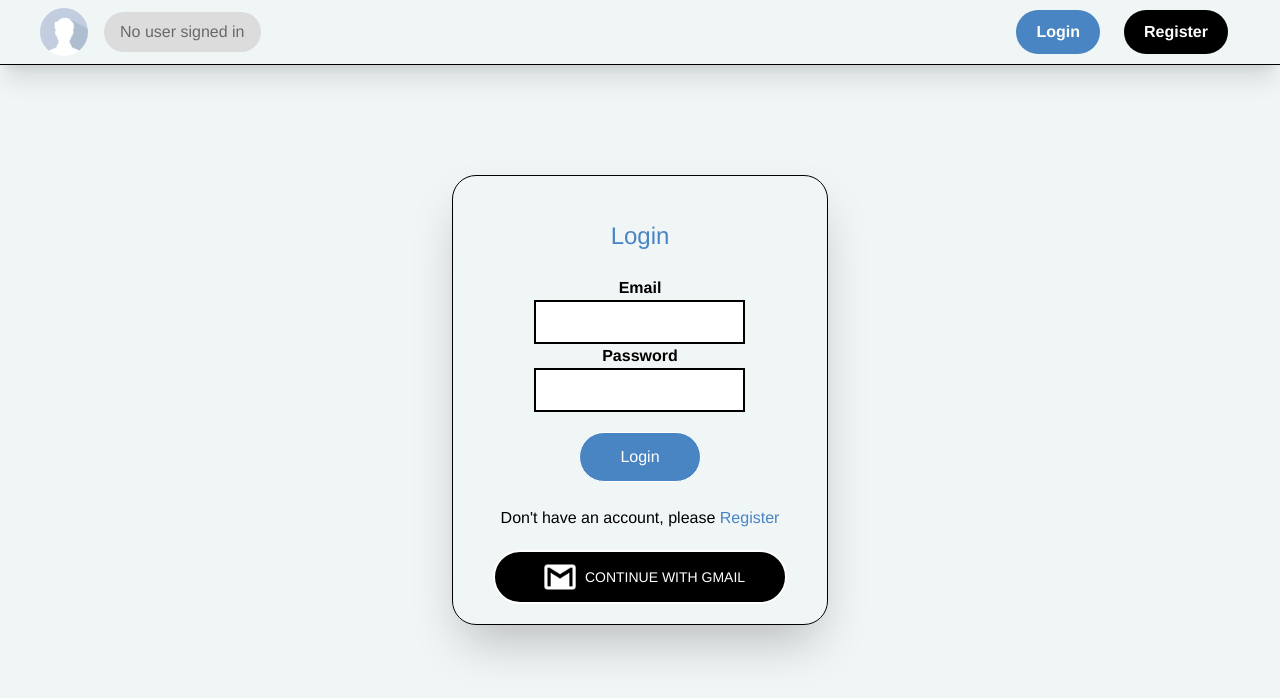
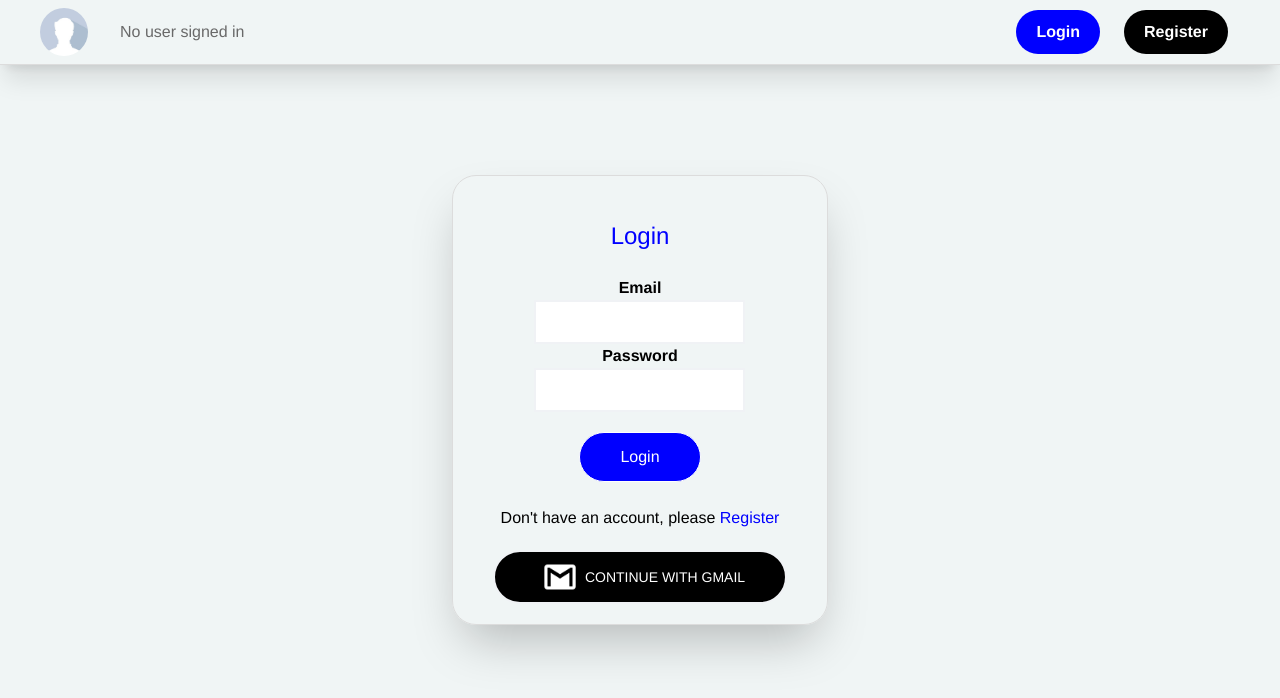
Before and after one commit to artush-alexanyan/eccomerce-tailwind, a Vue app: page / in a window 1280 px wide. Shown: the top 698 px of the page. Built offline with nearby package versions, Linux system fonts and the light colour scheme; no server answers.

Commit message:
fixing colors

```diff
--- a/src/app-components/AppNavbar.vue
+++ b/src/app-components/AppNavbar.vue
@@ -4,7 +4,7 @@
         <!-- AUTHENTICATED USER NAVBAR WITH LOGIN/REGISTRATION PAGES -->
 
         <div
-            class="flex justify-between items-center border-b fixed top-0 w-full shadow-xl py-2"
+            class="flex justify-between items-center border-b border-b-gray-100 fixed top-0 w-full shadow-xl py-2"
             v-show="isUserSigned == false"
         >
             <div class="flex jutify-between items-center ml-10 w-50">
@@ -21,7 +21,7 @@
 
                 <button
                     type="button"
-                    class="text-gray-500 bg-gray-100 hidden md:block rounded-full ml-4 px-4 py-2"
+                    class="text-gray-500 bg-gray-0 hidden md:block rounded-full ml-4 px-4 py-2"
                 >
                 No user signed in
                 </button>
@@ -31,7 +31,7 @@
                 v-if="isUserSigned == false"
             >
                 <button
-                    class="px-5 rounded-full border-0 text-white bg-blue-500  py-2.5 font-bold text-md mx-3"
+                    class="px-5 rounded-full border-0 text-white bg-blue-600  py-2.5 font-bold text-md mx-3"
                 >
                     <router-link to="/">Login</router-link>
                 </button>
--- a/src/app-components/AppSignOutButton.vue
+++ b/src/app-components/AppSignOutButton.vue
@@ -4,13 +4,13 @@
             class="flex justify-start items-center md:py-3 px-3 cursor-pointer"
             @click="UserSignOut"
         >
-            <div class="rounded-full bg-gray-100 h-10 w-10 border flex justify-center items-center">
+            <div class="rounded-full bg-gray-50 h-10 w-10 flex justify-center items-center">
                 <font-awesome-icon
                     icon="fa-solid fa-right-from-bracket"
                     class="font-semibold text-xl"
                 />
             </div>
-            <p class="text-sm font-semybold mx-3">
+            <p class="text-base font-bold mx-3">
                 Log out
             </p>
         </li>
--- a/src/app-components/NavAvatarBtn.vue
+++ b/src/app-components/NavAvatarBtn.vue
@@ -13,7 +13,7 @@
                     <div v-if="showUserInfo" class="bg-white md:w-96 w-72 mt-5 shadow-xl rounded-lg py-2 border border-gray-200">
                         <router-link to="/user/me">
                             <div
-                                class="card rounded-lg border mx-3 p-2 flex items-center"
+                                class="card rounded-lg border border-gray-200 mx-3 p-2 flex items-center"
                                 @click="showUserInfo = false"
                             >
                                 <img
@@ -30,7 +30,7 @@
                                 :key="item.title"
                                 @click="showUserInfo = flase"
                             >
-                                <div class="rounded-full bg-gray-100 h-10 w-10 border flex justify-center items-center">
+                                <div class="rounded-full bg-gray-50 h-10 w-10 flex justify-center items-center">
                                     <font-awesome-icon
                                         :icon="item.icon"
                                         class="font-semibold text-xl"
--- a/src/components/auth/AppLogin.vue
+++ b/src/components/auth/AppLogin.vue
@@ -5,27 +5,27 @@
         </div>
         <div class="w-full h-screen" v-else>
             <div class="flex h-full justify-center items-center">
-                <div class="card border rounded-3xl px-10 py-5 shadow-2xl rounded-0 text-center">
-                    <h1 class="text-center text-blue-500 text-2xl my-6">Login</h1>
+                <div class="card border border-gray-100 rounded-3xl px-10 py-5 shadow-2xl rounded-0 text-center">
+                    <h1 class="text-center text-blue-600 text-2xl my-6">Login</h1>
                     <form>
                       <label class="text-md font-bold">Email</label><br>
                       <input
-                        class="rounded-0 border-2 py-2 px-15"
+                        class="rounded-0 border-2 border-gray-50  py-2 px-15"
                         type="text"
                       ><br>
                       <label class="text-md font-bold">Password</label><br>
                       <input
-                        class="rounded-0 border-2 py-2 px-15"
+                        class="rounded-0 border-2 border-gray-50 py-2 px-15"
                         type="password"
                       ><br>
-                      <button class="mt-5 rounded-full px-10 py-3 border text-white bg-blue-500">Login</button>
+                      <button class="mt-5 rounded-full px-10 py-3 border text-white bg-blue-600">Login</button>
                     </form>
                     <p class="mt-6">
-                      Don't have an account, please <router-link to="/register" class="text-blue-500">Register</router-link>
+                      Don't have an account, please <router-link to="/register" class="text-blue-600">Register</router-link>
                     </p>
                     <div class="text-center mt-5">
                         <button
-                          class="rounded-full bg-black text-white text-bold flex border-2 items-center text-sm px-10 justify-between uppercase"
+                          class="rounded-full bg-black text-white text-bold flex border-2 border-gray-50 items-center text-sm px-10 justify-between uppercase"
                           @click="continueWithGmail"
                         >
                             <img src="../../assets/images/gmail.png" class="gmail_img" alt="gmail">
--- a/src/e-commerce/user/UserAddStory.vue
+++ b/src/e-commerce/user/UserAddStory.vue
@@ -3,6 +3,13 @@
         <div class="flex justify-center">
             <div class="sidebar w-1/5 h-full bg-white hidden lg:block">
                 <div class="sidebar-content-wrapper border-b pb-5">
+                    <div class="flex justify-start items-center py-3 mr-3">
+                        <router-link to="/user-dashboard">
+                            <button class="rounded-full h-10 w-10 flex items-center justify-center bg-gray-300 ml-4">
+                                <font-awesome-icon icon="fa-solid fa-xmark" class="text-2xl text-white" />
+                            </button>
+                        </router-link>
+                    </div>
                     <div class="flex justify-between items-center mx-4 mt-4">
                         <h5 class="font-extrabold text-xl ">Your story</h5>
                         <button class="rounded-full flex items-center justify-center bg-gray-100 p-2">
@@ -78,15 +85,15 @@
                         </div>
 
 
-                        <div class="buttons fixed bottom-0 left-0">
+                        <div class="button fixed bottom-0 flex justify-start my-5 items-center">
                             <button
-                                class="px-3 py-2 m-10 text-white rounded-lg bg-green"
+                                class="px-3 py-2 text-white rounded-lg bg-green"
                                 @click="createTextStory = false"
                             >
                                 Discard
                             </button>
                             <button
-                                class="px-3 py-2 m-10 text-white rounded-lg bg-blue-500"
+                                class="px-3 py-2 ml-10 text-white rounded-lg bg-blue-500"
                                 @click="createTextStory = false"
                             >
                                 Share to story
@@ -97,13 +104,6 @@
             </div>
             <div class="content lg:w-4/5 w-full h-full bg-gray-50">
                 <div class="content-wrapper">
-                    <div class="flex justify-end items-center py-3 mr-3">
-                        <router-link to="/user-dashboard">
-                            <button class="rounded-full h-10 w-10 flex items-center justify-center bg-gray-300 ml-4">
-                                <font-awesome-icon icon="fa-solid fa-xmark" class="text-2xl text-white" />
-                            </button>
-                        </router-link>
-                    </div>
                     <div class="flex items-center justify-center w-full h-screen">
                         <div class="flex" v-if="!createTextStory">
                             <div class="photo-history h-[22rem] w-56 cursor-pointer rounded-xl
--- a/src/e-commerce/user/UserHomePage.vue
+++ b/src/e-commerce/user/UserHomePage.vue
@@ -45,10 +45,12 @@
                             </div>
                         </div>
                         <div class="flex justify-center mt-3 items-center">
-                            <button class="rounded bg-blue-500 text-white py-[0.25rem] px-2 flex items-center jutify-between shadow-lg">
-                                <font-awesome-icon icon="fa-solid fa-plus" />
-                                <p class="font-bold text-base ml-1">Add to story</p>
-                            </button>
+                            <router-link to="/user/me/add-story">
+                                <button class="rounded bg-blue-600 text-white py-[0.25rem] px-2 flex items-center jutify-between shadow-lg">
+                                    <font-awesome-icon icon="fa-solid fa-plus" />
+                                    <p class="font-bold text-base ml-1">Add to story</p>
+                                </button>
+                            </router-link>
                             <button class="rounded ml-3 bg-gray-200 py-[0.25rem] px-2 flex items-center jutify-between shadow-lg">
                                 <font-awesome-icon icon="fa-solid fa-pencil" />
                                 <p class="font-bold text-base ml-1">Edit profile</p>
```
